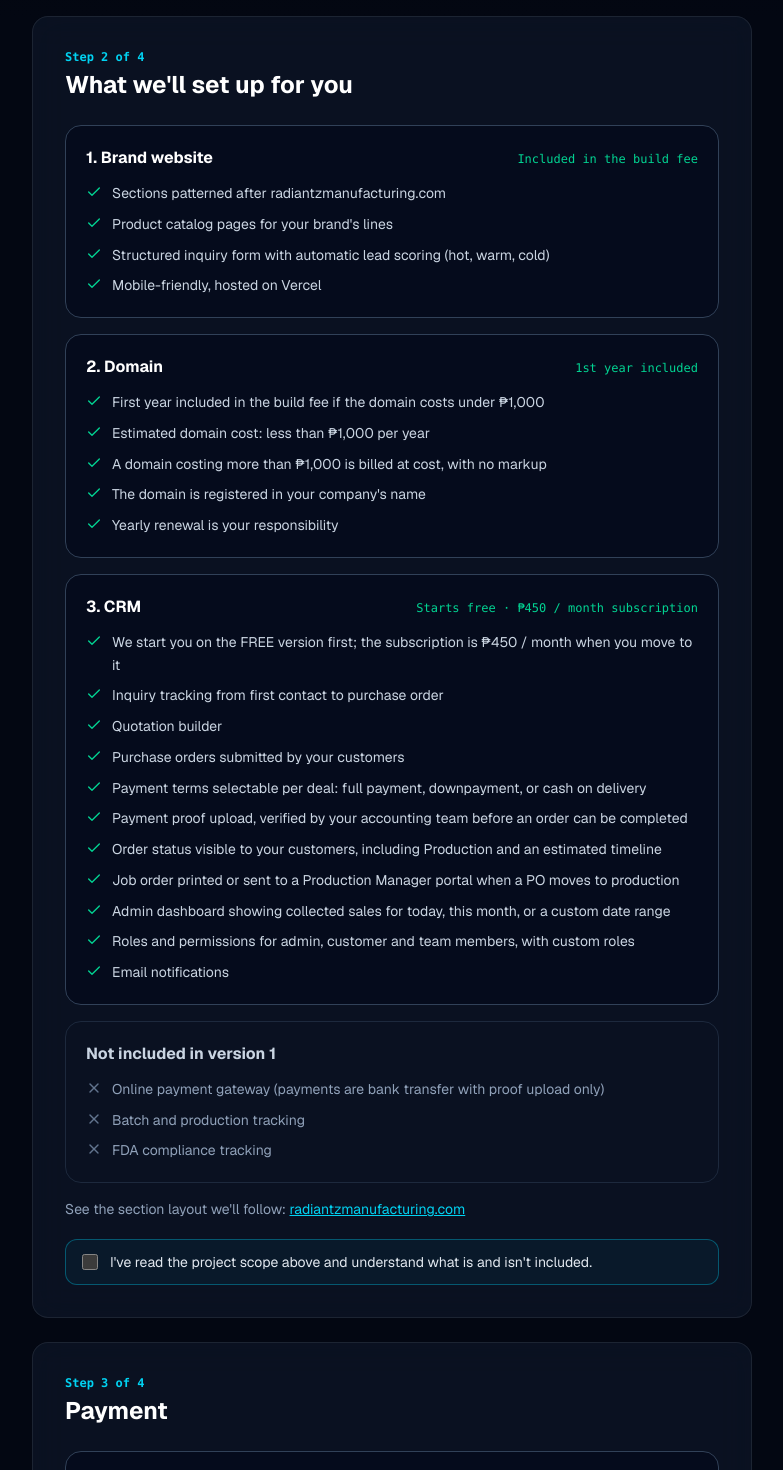
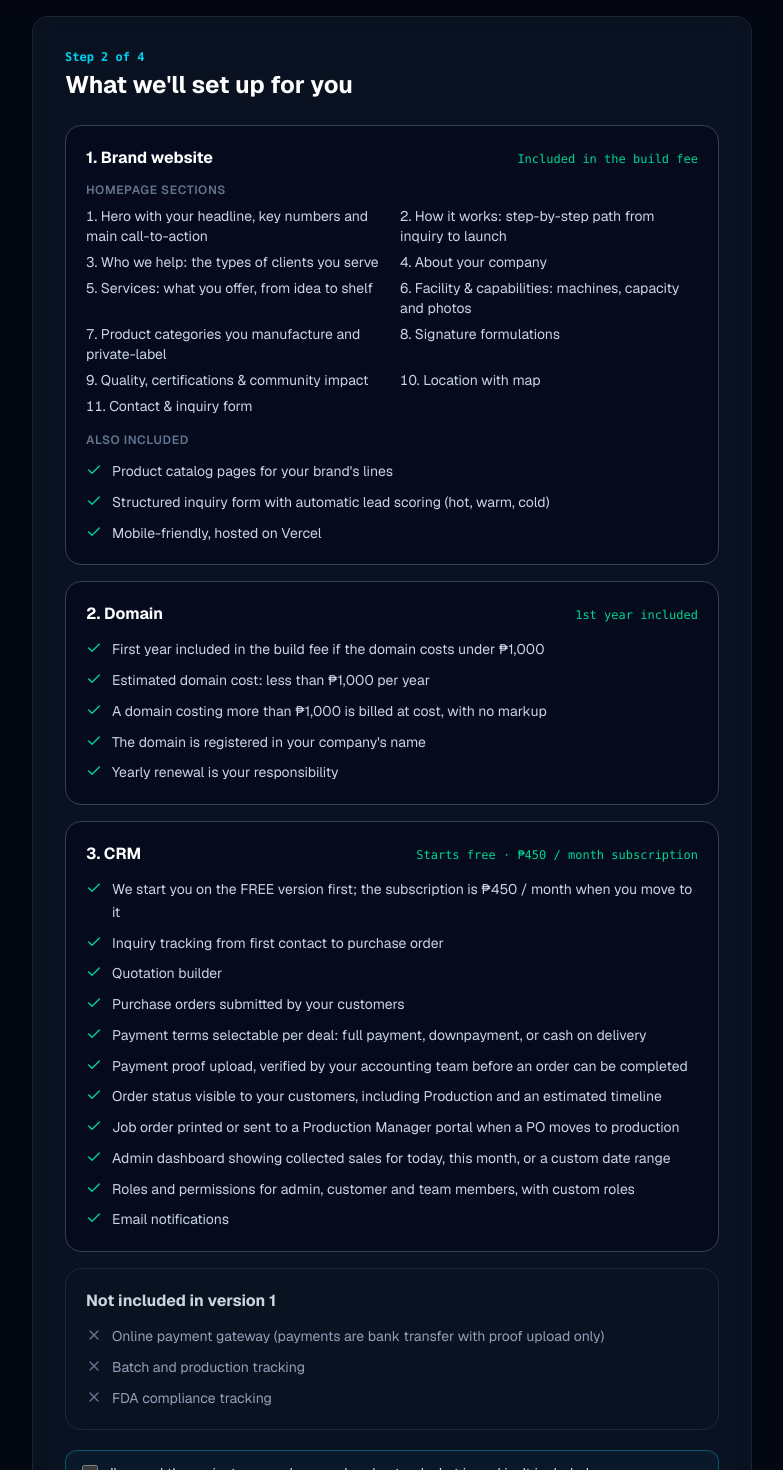
Before and after one commit to asensoproject/clive-llora-portfolio, a Next.js app: page /onboarding in a window 1280 px wide. Shown: the part 780-2250 px from the top of the page, without its empty margins (248-1031 px from the left). Built offline with nearby package versions, Linux system fonts and the light colour scheme.

Commit message:
feat(onboarding): list homepage sections instead of naming the reference site
Co-Authored-By: Claude Opus 5.5 <noreply@anthropic.com>

```diff
--- a/src/components/onboarding/OnboardingForm.tsx
+++ b/src/components/onboarding/OnboardingForm.tsx
@@ -38,6 +38,17 @@ const Scope = () => (
           </h3>
           <span className="text-xs font-mono text-emerald-400">{s.billing}</span>
         </div>
+        {"sections" in s && s.sections && (
+          <div className="mt-3">
+            <p className="text-xs font-semibold uppercase tracking-wider text-slate-500">Homepage sections</p>
+            <ol className="mt-2 grid sm:grid-cols-2 gap-x-4 gap-y-1.5 text-sm text-slate-300 list-decimal list-inside">
+              {s.sections.map((sec) => (
+                <li key={sec}>{sec}</li>
+              ))}
+            </ol>
+            <p className="mt-4 text-xs font-semibold uppercase tracking-wider text-slate-500">Also included</p>
+          </div>
+        )}
         <ul className="mt-3 space-y-2">
           {s.items.map((item) => (
             <li key={item} className="flex gap-2.5 text-sm text-slate-300 leading-relaxed">
@@ -59,12 +70,6 @@ const Scope = () => (
         ))}
       </ul>
     </div>
-    <p className="text-sm text-slate-400">
-      See the section layout we&apos;ll follow:{" "}
-      <a href={ONBOARDING.scope.referenceSite} target="_blank" rel="noopener noreferrer" className="text-cyan-400 underline">
-        radiantzmanufacturing.com
-      </a>
-    </p>
   </div>
 );
 
--- a/src/data/onboardingConfig.ts
+++ b/src/data/onboardingConfig.ts
@@ -23,14 +23,25 @@ export const ONBOARDING = {
   // The fixed scope the client accepts. Bump `version` whenever the wording changes;
   // each submission stores the version it agreed to.
   scope: {
-    version: "2026-10-29b",
-    referenceSite: "https://radiantzmanufacturing.com/",
+    version: "2026-10-29c",
     included: [
       {
         title: "Brand website",
         billing: "Included in the build fee",
+        sections: [
+          "Hero with your headline, key numbers and main call-to-action",
+          "How it works: step-by-step path from inquiry to launch",
+          "Who we help: the types of clients you serve",
+          "About your company",
+          "Services: what you offer, from idea to shelf",
+          "Facility & capabilities: machines, capacity and photos",
+          "Product categories you manufacture and private-label",
+          "Signature formulations",
+          "Quality, certifications & community impact",
+          "Location with map",
+          "Contact & inquiry form",
+        ],
         items: [
-          "Sections patterned after radiantzmanufacturing.com",
           "Product catalog pages for your brand's lines",
           "Structured inquiry form with automatic lead scoring (hot, warm, cold)",
           "Mobile-friendly, hosted on Vercel",
```
